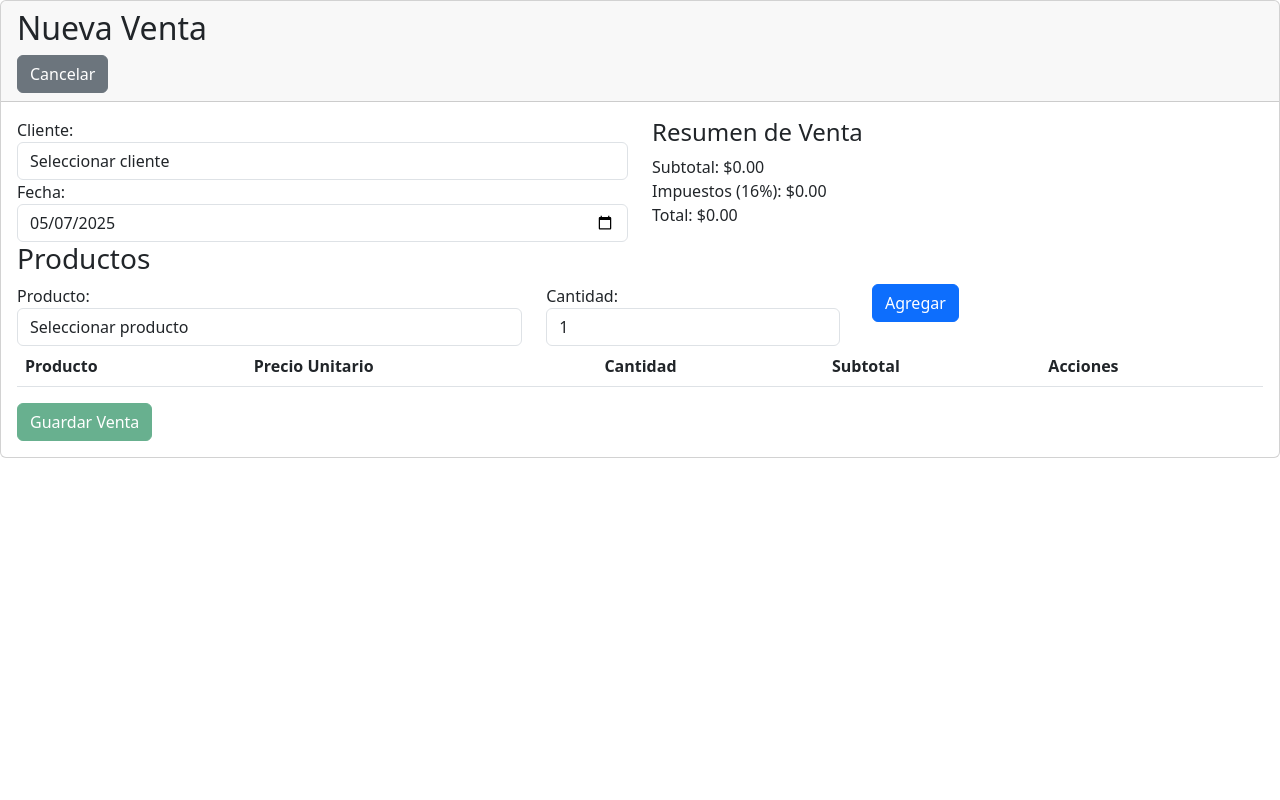
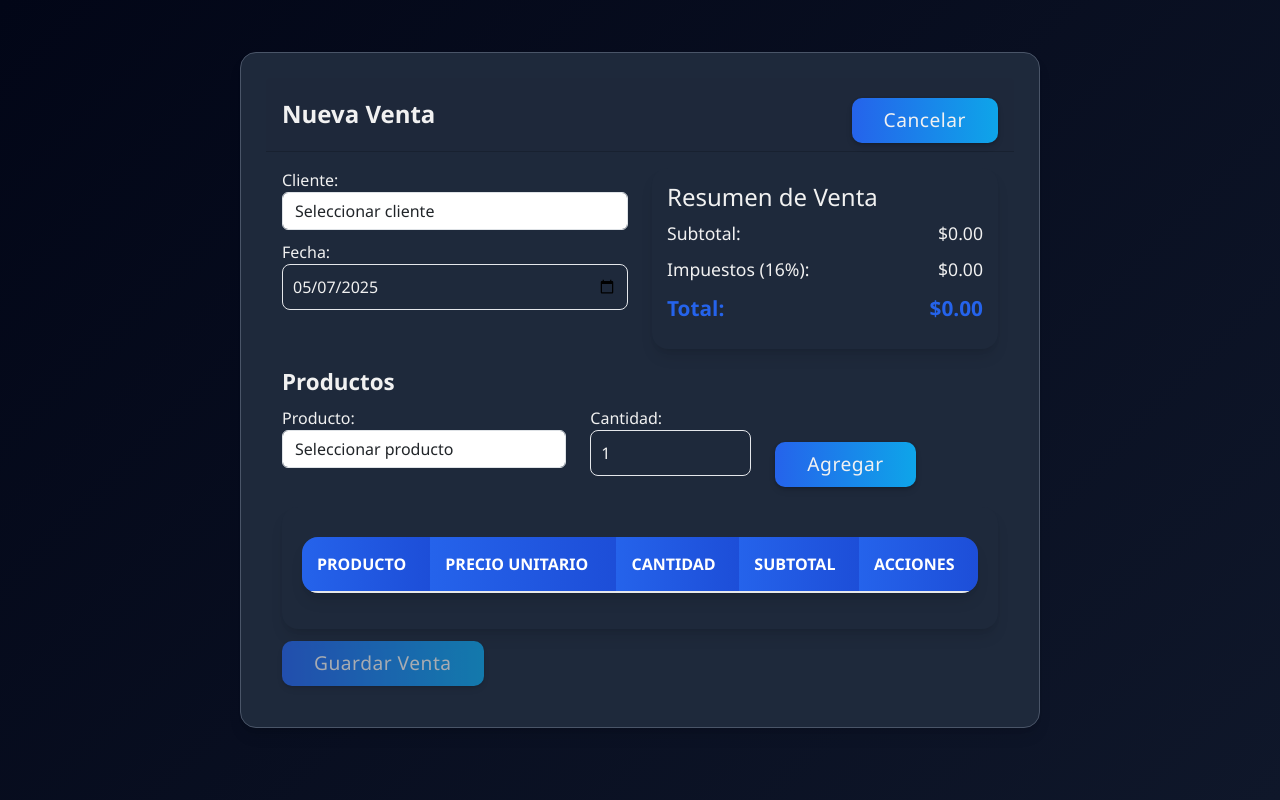
Before and after one commit to rubio-dev/swift_invoice, a PHP site: page /modules/sales/create.php in a window 1280 px wide. Run offline with PHP 8.4, Linux system fonts and the light colour scheme; the visitor is signed in with stand-in values (Sample User, id 1); data that the repository does not hold is empty; some libraries are stand-ins or nearby versions.

Commit message:
Cambios sales

```diff
--- /dev/null
+++ b/assets/css/sales.css
@@ -0,0 +1,364 @@
+:root {
+    /* Colores principales */
+    --primary: #2563eb;
+    --primary-dark: #1d4ed8;
+    --primary-light: rgba(37, 99, 235, 0.1);
+    --secondary: #0ea5e9;
+    --text: #f1f1f1;
+    --text-light: #9ca3af;
+    --text-lighter: #6b7280;
+    --bg-dark: #0f172a;
+    --bg-darker: #020617;
+    --card-bg: #1e293b;
+    --card-hover: #334155;
+    --table-bg: #2d3748;
+    --table-alt: #1e293b;
+    --table-hover: #4a5568;
+    --border-dark: #4a5568;
+    --border-light: #e5e7eb;
+    --danger: #ef4444;
+    --success: #10b981;
+    --warning: #f59e0b;
+    --purple: #8b5cf6;
+
+    /* Sombras y efectos */
+    --shadow: 0 10px 15px -3px rgba(0, 0, 0, 0.1), 0 4px 6px -4px rgba(0, 0, 0, 0.1);
+    --shadow-hover: 0 20px 25px -5px rgba(0, 0, 0, 0.15), 0 10px 10px -5px rgba(0, 0, 0, 0.2);
+    --glow: 0 0 15px rgba(59, 130, 246, 0.4);
+
+    /* Transiciones */
+    --transition-smooth: all 0.3s cubic-bezier(0.25, 0.8, 0.25, 1);
+    --transition-bounce: all 0.4s cubic-bezier(0.175, 0.885, 0.32, 1.275);
+
+    /* Bordes redondeados */
+    --radius-sm: 0.5rem;
+    --radius-md: 1rem;
+    --radius-lg: 1.5rem;
+    --radius-xl: 2rem;
+}
+
+/* General */
+body {
+    background: linear-gradient(135deg, var(--bg-darker), var(--bg-dark));
+    color: var(--text);
+    font-family: 'Segoe UI', sans-serif;
+    margin: 0;
+    padding: 20px;
+    display: flex;
+    flex-direction: column;
+    align-items: center;
+    justify-content: center;
+    min-height: 100vh;
+}
+
+/* Tarjeta contenedora */
+.card {
+    background-color: var(--card-bg);
+    color: var(--text);
+    border: 1px solid var(--border-dark);
+    border-radius: var(--radius-md);
+    padding: 25px;
+    box-shadow: var(--shadow);
+    width: 100%;
+    max-width: 800px;
+    margin-bottom: 20px;
+    transition: var(--transition-smooth);
+}
+
+.card:hover {
+    box-shadow: var(--shadow-hover);
+
+}
+
+/* Encabezado de tarjeta */
+.card-header {
+    display: flex;
+    justify-content: space-between;
+    align-items: center;
+}
+
+.card-title {
+    font-size: 1.5rem;
+    font-weight: bold;
+    margin: 0;
+}
+
+.card-header .btn {
+    transition: var(--transition-smooth);
+}
+
+.card-header .btn:hover {
+    background-color: var(--primary-dark);
+    color: #fff;
+}
+
+/* Tabla moderna con diseño claro */
+.table-responsive {
+    background-color: transparent;
+    overflow-x: auto;
+}
+
+.styled-table {
+    width: 100%;
+    border-collapse: collapse;
+    background-color: var(--table-bg);
+    color: var(--text);
+    border-radius: var(--radius-md);
+    overflow: hidden;
+    box-shadow: var(--shadow);
+    transform: translateY(0);
+    transition: var(--transition-bounce);
+    position: relative;
+    font-size: 1.1rem;
+}
+
+.styled-table::before {
+    content: '';
+    position: absolute;
+    top: 0;
+    left: 0;
+    width: 100%;
+    height: 4px;
+    background: linear-gradient(90deg, var(--primary), var(--secondary));
+    box-shadow: var(--glow);
+}
+
+.styled-table:hover {
+    transform: translateY(-8px);
+    box-shadow: var(--shadow-hover);
+    border-color: var(--primary);
+}
+
+/* E */
+.styled-table thead {
+    background: linear-gradient(90deg, var(--primary), var(--secondary));
+    color: #fff;
+    border-bottom: 2px solid var(--border-light);
+}
+
+.styled-table thead th {
+    padding: 0.6rem;
+    text-align: left;
+    font-weight: 600;
+    border-bottom: 1px solid var(--border-light);
+    text-transform: uppercase;
+}
+
+/* Cuerpo */
+.styled-table tbody td {
+    padding: 0.6rem;
+    border-bottom: 1px solid var(--border-dark);
+}
+
+.styled-table tbody tr:nth-child(even) {
+    background-color: var(--table-alt);
+}
+
+.styled-table tbody tr:nth-child(odd) {
+    background-color: var(--table-bg);
+}
+
+.styled-table tbody tr:hover {
+    background-color: var(--table-hover);
+}
+
+/* Botones y formularios */
+.btn {
+    width: auto;
+    padding: .50rem 2rem;
+    background: linear-gradient(to right, var(--primary), var(--secondary));
+    color: var(--text) !important;
+    font-weight: 550;
+    border: none;
+    border-radius: 10px;
+    font-size: 1.2rem;
+    cursor: pointer;
+    transition: all 0.3s ease;
+    margin-top: 0.75rem;
+    letter-spacing: 0.5px;
+    position: relative;
+    overflow: hidden;
+    box-shadow: 0 4px 6px rgba(0, 0, 0, 0.1), 0 1px 3px rgba(0, 0, 0, 0.2);
+    z-index: 1;
+    text-decoration: none;
+    text-align: center;
+}
+
+.btn:hover {
+    background-color: var(--primary-dark);
+    color: #fff;
+}
+
+/* Productos y resumen de venta */
+.summary-card {
+    background-color: var(--card-bg);
+    padding: 15px;
+    border-radius: var(--radius-md);
+    box-shadow: var(--shadow);
+}
+
+.summary-row {
+    display: flex;
+    justify-content: space-between;
+    margin-bottom: 10px;
+    font-size: 1.1rem;
+}
+
+.summary-row.total {
+    font-weight: bold;
+    font-size: 1.3rem;
+    color: var(--primary);
+}
+
+.product-selection {
+    margin-top: 20px;
+}
+
+.product-selection h3 {
+    font-size: 1.4rem;
+    font-weight: bold;
+    margin-bottom: 10px;
+}
+
+/* Inputs y select */
+input[type="number"],
+input[type="date"],
+select {
+    border-radius: var(--radius-sm);
+    padding: 10px;
+    border: 1px solid var(--border-light);
+    background-color: var(--card-bg);
+    color: var(--text);
+    width: 100%;
+    margin-bottom: 10px;
+    transition: var(--transition-smooth);
+}
+
+input[type="number"]:focus,
+input[type="date"]:focus,
+select:focus {
+    outline: none;
+    border-color: var(--primary);
+    box-shadow: 0 0 5px rgba(37, 99, 235, 0.5);
+}
+
+/* Lista de productos */
+.product-list {
+    margin-top: 20px;
+    background-color: var(--card-bg);
+    padding: 20px;
+    border-radius: var(--radius-md);
+    box-shadow: var(--shadow);
+}
+
+/* Tabla de productos */
+.product-list table {
+    width: 100%;
+    margin-top: 10px;
+    background-color: var(--table-bg);
+    border-radius: var(--radius-md);
+    overflow: hidden;
+    box-shadow: var(--shadow);
+    transition: var(--transition-smooth);
+}
+
+.product-list table:hover {
+    transform: translateY(-5px);
+    box-shadow: var(--shadow-hover);
+}
+
+/* Encabezado de la tabla */
+.product-list th {
+    padding: 10px;
+    background: linear-gradient(90deg, var(--primary), var(--primary-dark));
+    color: #fff;
+    text-transform: uppercase;
+    font-weight: bold;
+    border-bottom: 2px solid var(--border-light);
+}
+
+.product-list th, .product-list td {
+    padding: 15px;
+    text-align: left;
+    font-size: 1rem;
+}
+
+/* Fila alternada */
+.product-list tbody tr:nth-child(even) {
+    background-color: var(--table-alt);
+}
+
+.product-list tbody tr:nth-child(odd) {
+    background-color: var(--table-bg);
+}
+
+/* Fila al pasar el ratón */
+.product-list tbody tr:hover {
+    background-color: var(--table-hover);
+}
+
+/* Estilo para el botón de eliminar */
+.remove-product {
+    padding: 0.20rem 1rem;
+    background: transparent;
+    color: var(--text) !important;
+    font-weight: 550;
+    border: none;
+    border-radius: 10px;
+    font-size: 1.2rem;
+    cursor: pointer;
+    transition: all 0.3s ease;
+    margin-top: 0.75rem;
+    letter-spacing: 0.5px;
+    position: relative;
+    overflow: hidden;
+    box-shadow: 0 4px 6px rgba(0, 0, 0, 0.1), 0 1px 3px rgba(0, 0, 0, 0.2);
+    z-index: 1;
+    border: 3px solid var(--danger);
+    text-decoration: none;
+    text-align: center;
+}
+
+.remove-product::before {
+    content: '';
+    position: absolute;
+    top: 0;
+    left: 0;
+    width: 100%;
+    height: 100%;
+    background: linear-gradient(to right, #b82d2d, var(--danger));
+    opacity: 0;
+    transition: opacity 0.3s ease;
+    z-index: -1;
+}
+
+.remove-product:hover {
+    transform: translateY(-2px);
+    box-shadow: 0 10px 15px rgba(0, 0, 0, 0.2), 0 4px 6px rgba(0, 0, 0, 0.2);
+}
+
+.remove-product:hover::before {
+    opacity: 1;
+}
+
+.remove-product,
+.btnDelete {
+    display: inline-block;
+    vertical-align: middle;
+    padding: 0.3rem 1.5rem;
+    margin: 0;
+    font-size: 1.1rem;
+    line-height: 1.2;
+}
+
+
+/* Ajustes de la tabla de precios y cantidades */
+.product-list td {
+    font-weight: normal;
+}
+
+.product-list td:nth-child(2),
+.product-list td:nth-child(3),
+.product-list td:nth-child(4) {
+    text-align: center;
+}
--- a/modules/sales/create.php
+++ b/modules/sales/create.php
@@ -18,6 +18,18 @@ $products = getProducts($conn);
 $sale_products = isset($_SESSION['sale_products']) ? $_SESSION['sale_products'] : [];
 $totals = calculateSaleTotals($sale_products);
 ?>
+
+<head>
+    <meta charset="UTF-8">
+    <meta name="viewport" content="width=device-width, initial-scale=1.0">
+    <title>Swift Invoice - Login</title>
+    <!-- Bootstrap CSS -->
+    <link href="https://cdn.jsdelivr.net/npm/bootstrap@5.3.0/dist/css/bootstrap.min.css" rel="stylesheet">
+    <!-- Tus estilos personalizados -->
+    <link rel="stylesheet" href="/swift_invoice/assets/css/sales.css">
+    <!---->
+    <link rel="stylesheet" href="https://cdn.datatables.net/1.13.6/css/dataTables.bootstrap5.min.css">
+</head>
 
 <div class="card">
     <div class="card-header">
```
